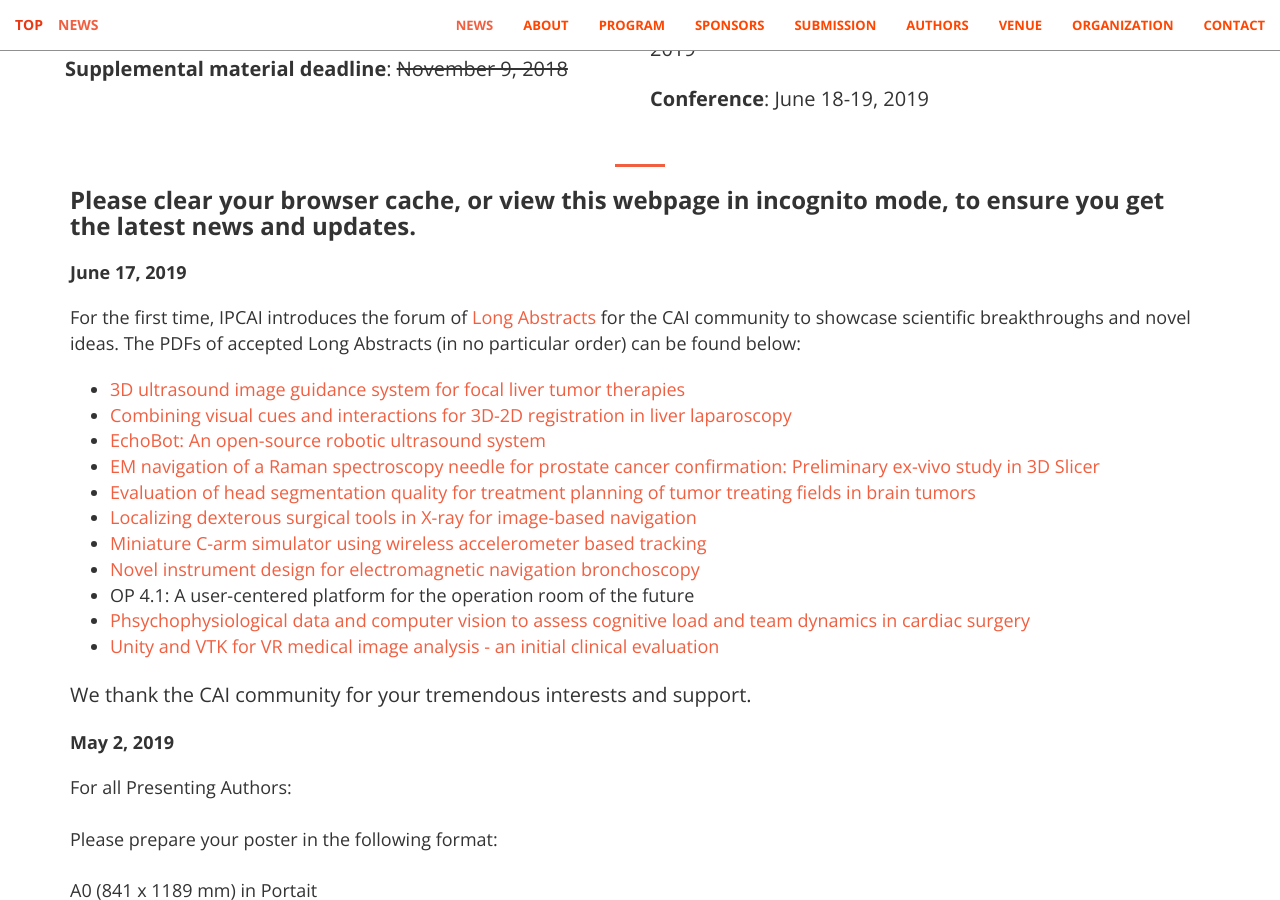
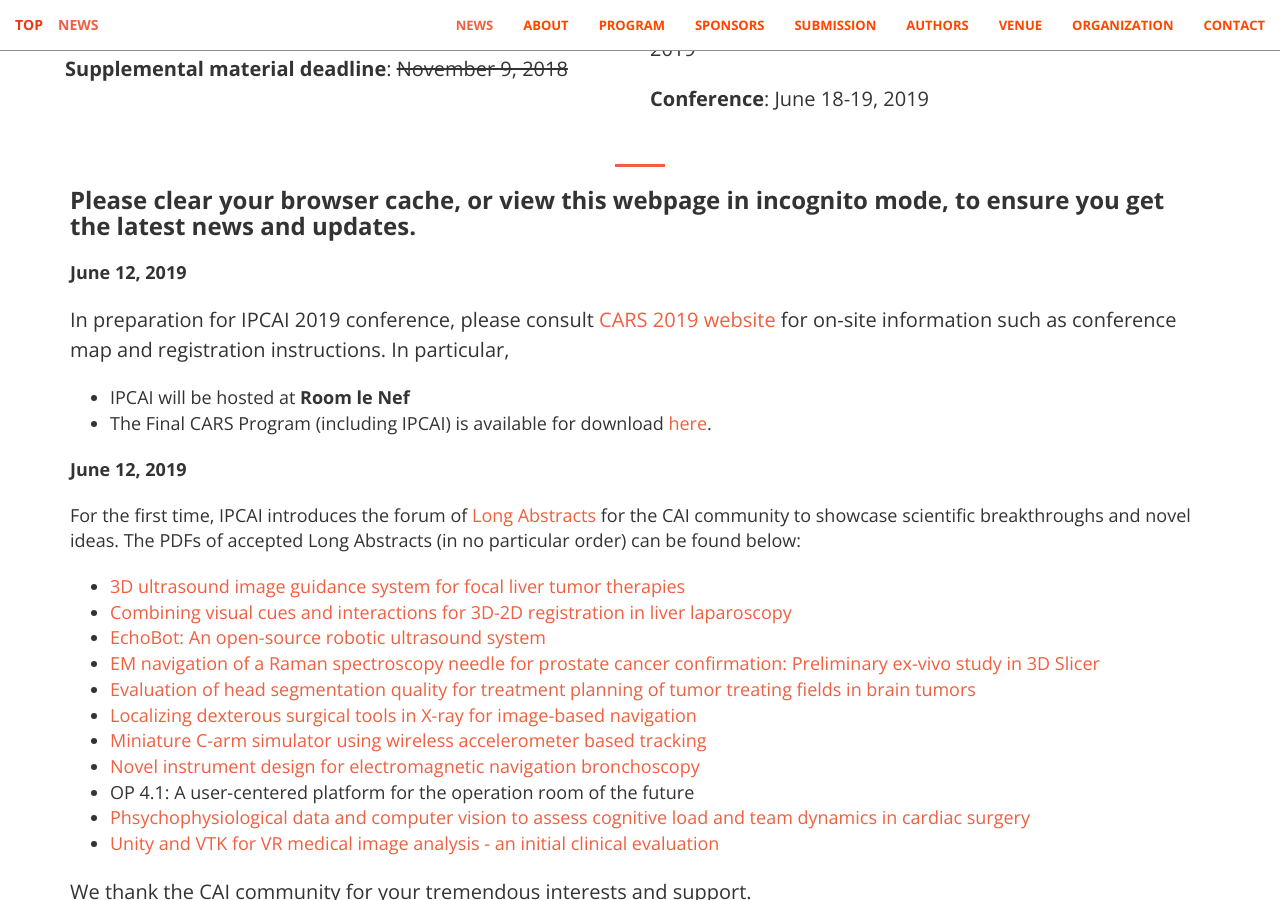
Before and after one commit to ipcai2021/ipcai2021.github.io, a Jekyll site: the page built from index.html, in a window 1280 px wide and 900 px high, scrolled down 1142 px. Built offline with Jekyll 4.4.1, drawn with Linux system fonts in a browser that asks for light colours.

Commit message:
Long Abstracts and sponsorship (philips)

```diff
--- a/_includes/news.html
+++ b/_includes/news.html
@@ -72,7 +72,20 @@
                         </h3>
                     </dl>
                     <dl>
-                        <dt>June 17, 2019</dt><p><dd>
+                        <dt>June 12, 2019</dt><p></p>
+                            <dd><p>
+                                In preparation for IPCAI 2019 conference, please consult <a href="https://www.cars2019.org/onsite" target="_blank">CARS 2019 website</a> for on-site information such as conference map and registration instructions. In particular, </p>
+                                <p>
+                                    <ul>
+                                        <li>IPCAI will be hosted at <b>Room le Nef</b></li>
+                                        <li>The Final CARS Program (including IPCAI) is available for download <a href="https://www.cars2019.org/program" target="_blank">here</a>.</li>
+                                    </ul>
+                                </p>
+                            </dd>
+
+                    </dl>
+                    <dl>
+                        <dt>June 12, 2019</dt><p><dd>
                             For the first time, IPCAI introduces the forum of <a class="page-scroll" href="#CFPLA">Long Abstracts</a> for the CAI community to showcase scientific breakthroughs and novel ideas. The PDFs of accepted Long Abstracts (in no particular order) can be found below: </p>
 
                             <p>
--- a/_includes/sponsors.html
+++ b/_includes/sponsors.html
@@ -123,6 +123,21 @@
                     </div>
                 </a>
             </div>
+            <div class="col-lg-4 col-sm-6">
+                <a href="https://www.philips.com/global/" target="_blank" class="portfolio-box" >
+                    <img src="img/sponsor_logo/philips_new_newx200.png" class="img-responsive" alt="">
+                    <div class="portfolio-box-caption">
+                        <div class="portfolio-box-caption-content">
+                            <div class="project-category text-faded">
+                                Philips
+                            </div>
+                            <div class="project-name">
+                                More about Philips
+                            </div>
+                        </div>
+                    </div>
+                </a>
+            </div>
         </div>
     </div>
 
```
Also changed, not shown: img/sponsor_logo/philips_new.png (added), img/sponsor_logo/philips_new_newx200.png (added), 1 other file.
